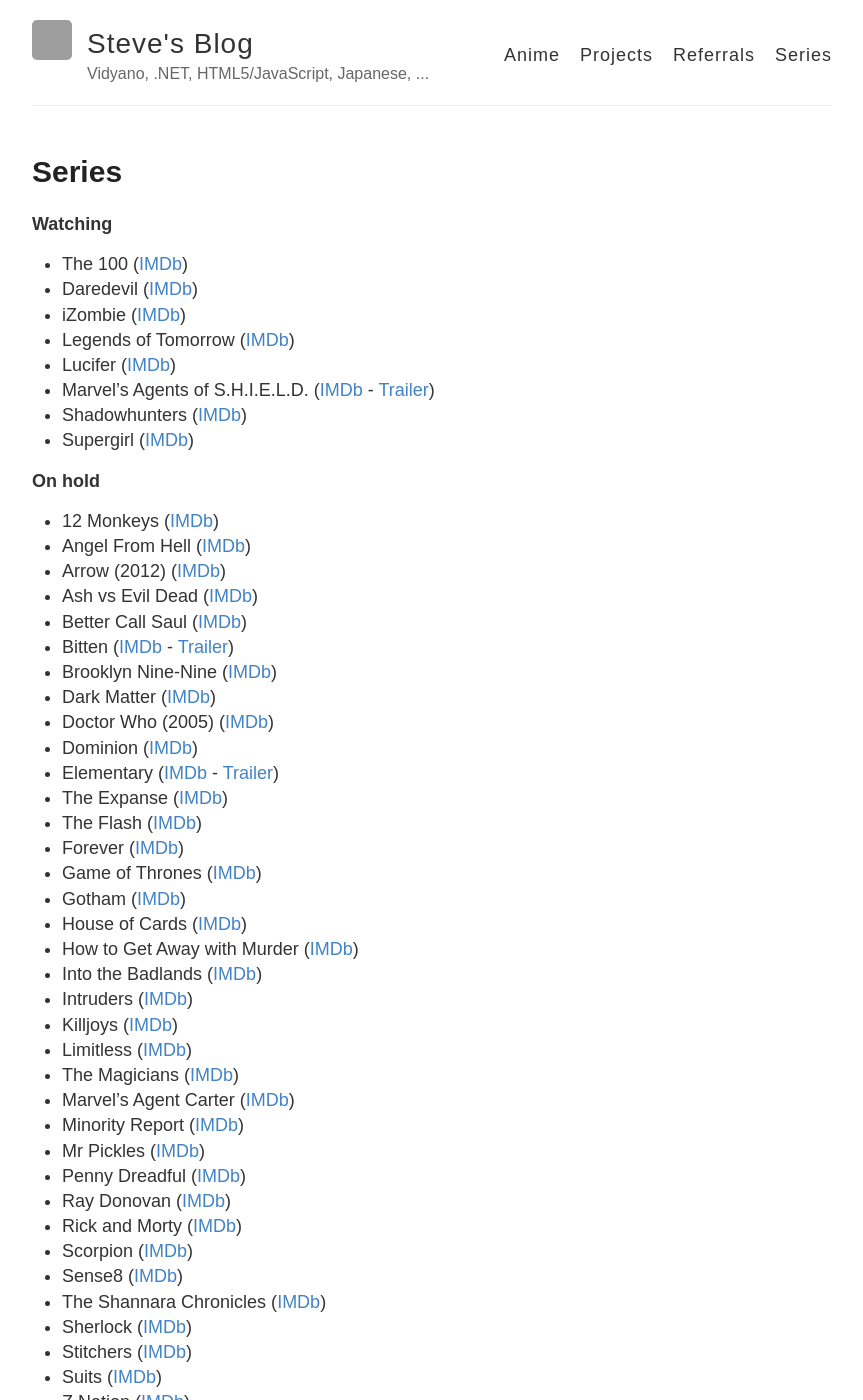
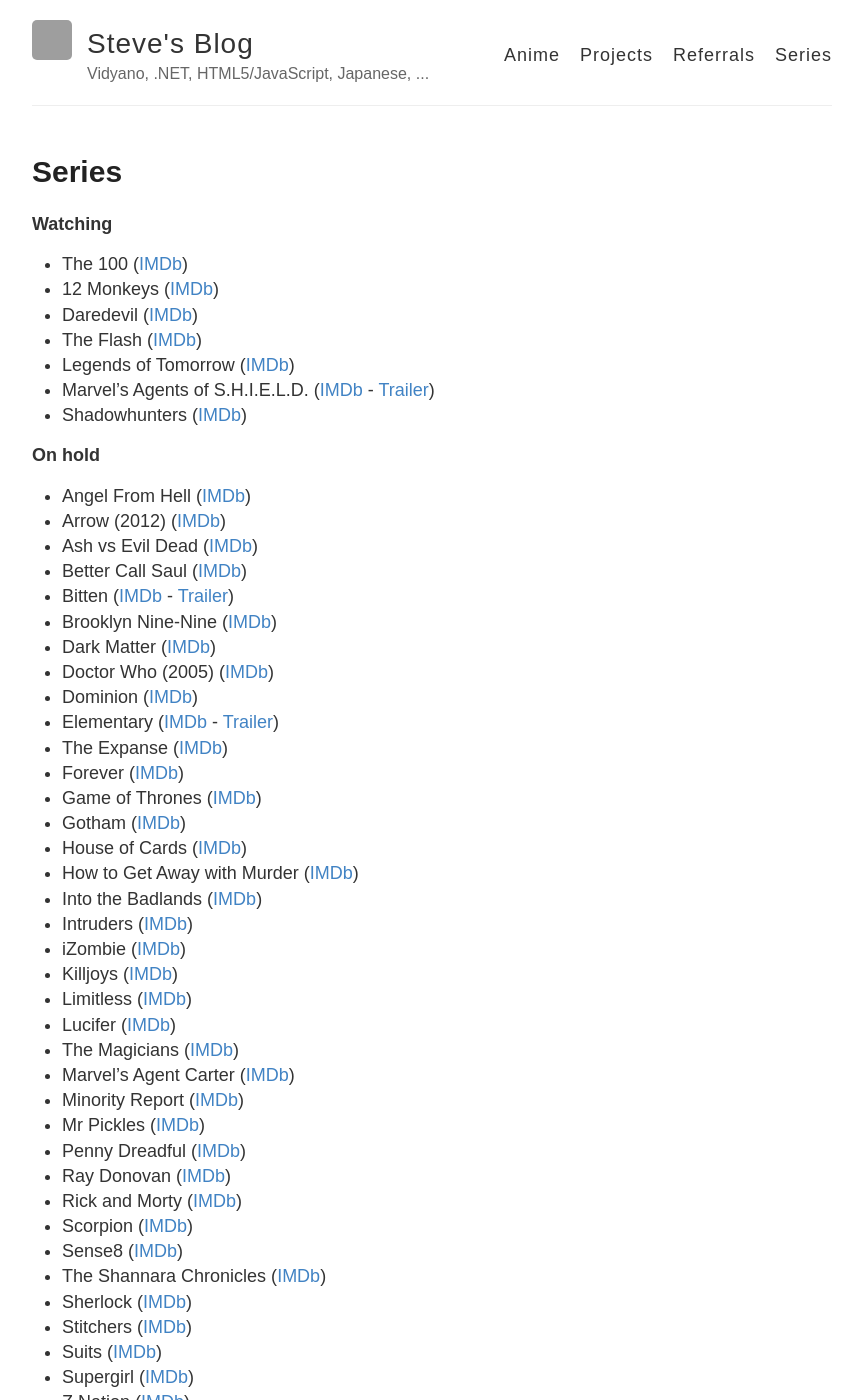
Before and after one commit to stevehansen/stevehansen.github.io, a Jekyll site: the page built from series.md, in a window 1280 px wide and 1400 px high. Shown: the whole window, without its empty margins (208-1071 px from the left). Built offline with Jekyll 4.4.1, drawn with Linux system fonts in a browser that asks for light colours; comment, search, counter and statistics services are not loaded; part of the change alters nothing that is shown; grey boxes are pictures that could not be loaded.

```diff
--- a/series.md
+++ b/series.md
@@ -9,18 +9,16 @@ comments: true
 **Watching**
 
 * The 100 ([IMDb](http://www.imdb.com/title/tt2661044))
+* 12 Monkeys ([IMDb](http://www.imdb.com/title/tt3148266/))
 * Daredevil ([IMDb](http://www.imdb.com/title/tt3322312))
-* iZombie ([IMDb](http://www.imdb.com/title/tt3501584/))
+* The Flash ([IMDb](http://www.imdb.com/title/tt3107288/))
 * Legends of Tomorrow ([IMDb](http://www.imdb.com/title/tt4532368/))
-* Lucifer ([IMDb](http://www.imdb.com/title/tt4052886/))
 * Marvel's Agents of S.H.I.E.L.D. ([IMDb](http://www.imdb.com/title/tt2364582/) - <a href="http://www.youtube.com/watch?v=T3T-evQZiQo" target="_blank">Trailer</a>)
 * Shadowhunters ([IMDb](http://www.imdb.com/title/tt4145054/))
-* Supergirl ([IMDb](http://www.imdb.com/title/tt4016454/))
 
 
 **On hold**
 
-* 12 Monkeys ([IMDb](http://www.imdb.com/title/tt3148266/))
 * Angel From Hell ([IMDb](http://www.imdb.com/title/tt4424726/))
 * Arrow (2012) ([IMDb](http://www.imdb.com/title/tt2193021/))
 * Ash vs Evil Dead ([IMDb](http://www.imdb.com/title/tt4189022/))
@@ -32,7 +30,6 @@ comments: true
 * Dominion ([IMDb](http://www.imdb.com/title/tt3079768))
 * Elementary ([IMDb](http://www.imdb.com/title/tt2191671/) - <a href="http://www.youtube.com/watch?v=6YvuZ4Msh50" target="_blank">Trailer</a>)
 * The Expanse ([IMDb](http://www.imdb.com/title/tt3230854/))
-* The Flash ([IMDb](http://www.imdb.com/title/tt3107288/))
 * Forever ([IMDb](http://www.imdb.com/title/tt3487382/))
 * Game of Thrones ([IMDb](http://www.imdb.com/title/tt0944947/))
 * Gotham ([IMDb](http://www.imdb.com/title/tt3749900/))
@@ -40,8 +37,10 @@ comments: true
 * How to Get Away with Murder ([IMDb](http://www.imdb.com/title/tt3205802/))
 * Into the Badlands ([IMDb](http://www.imdb.com/title/tt3865236/))
 * Intruders ([IMDb](http://www.imdb.com/title/tt3552166/))
+* iZombie ([IMDb](http://www.imdb.com/title/tt3501584/))
 * Killjoys ([IMDb](http://www.imdb.com/title/tt3952222/))
 * Limitless ([IMDb](http://www.imdb.com/title/tt4422836/))
+* Lucifer ([IMDb](http://www.imdb.com/title/tt4052886/))
 * The Magicians ([IMDb](http://www.imdb.com/title/tt4254242/))
 * Marvel's Agent Carter ([IMDb](http://www.imdb.com/title/tt3475734/))
 * Minority Report ([IMDb](http://www.imdb.com/title/tt4450826/))
@@ -55,6 +54,7 @@ comments: true
 * Sherlock ([IMDb](http://www.imdb.com/title/tt1475582/))
 * Stitchers ([IMDb](http://www.imdb.com/title/tt3868848))
 * Suits ([IMDb](http://www.imdb.com/title/tt1632701/))
+* Supergirl ([IMDb](http://www.imdb.com/title/tt4016454/))
 * Z Nation ([IMDb](http://www.imdb.com/title/tt3843168/))
 * Zero Hour ([IMDb](http://www.imdb.com/title/tt2215797/))
 
```
